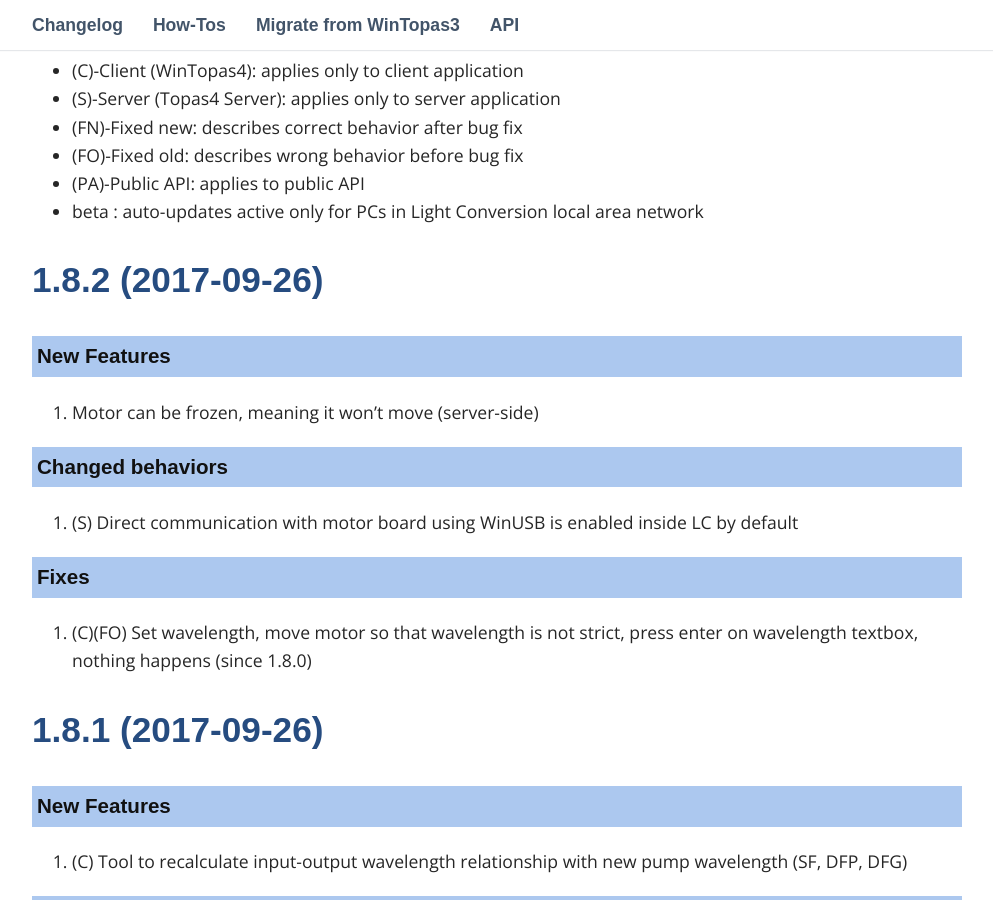
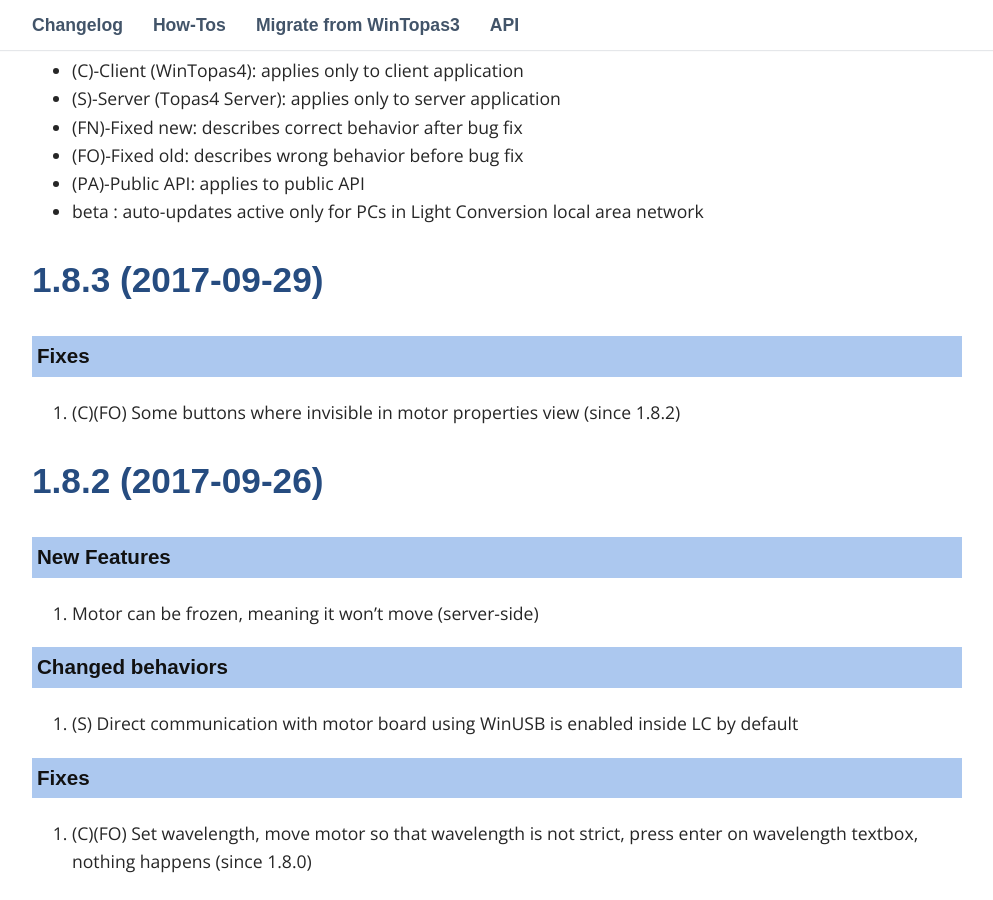
Before and after one commit to DomasM/Topas4InfoTemp00, a Jekyll site: the page built from _pages/03_changelog.md, in a window 1280 px wide and 900 px high, scrolled down 497 px. Shown: the whole window, without its empty margins (143-1136 px from the left). Built offline with Jekyll 4.4.1, drawn with Linux system fonts in a browser that asks for light colours; some web fonts are replaced; comment, search, counter and statistics services are not loaded.

Commit message:
1.8.3 release

```diff
--- a/_pages/03_changelog.md
+++ b/_pages/03_changelog.md
@@ -18,6 +18,12 @@
 * (PA)-Public API: applies to public API
 * beta : auto-updates active only for PCs in Light Conversion local area network
 
+
+## 1.8.3 (2017-09-29)
+
+### Fixes
+
+1. (C)(FO) Some buttons where invisible in motor properties view (since 1.8.2)
 
 
 ## 1.8.2 (2017-09-26)
```
